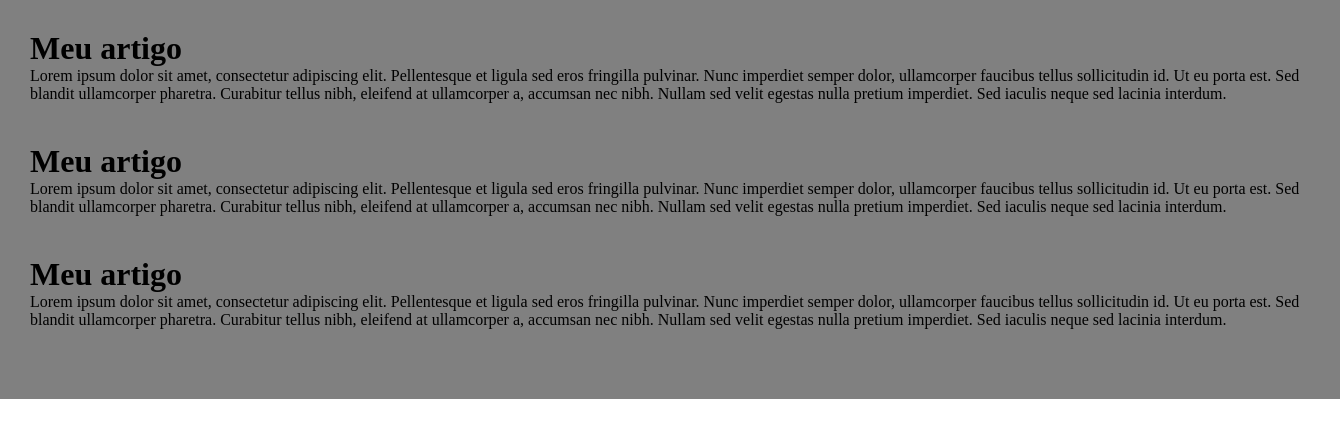
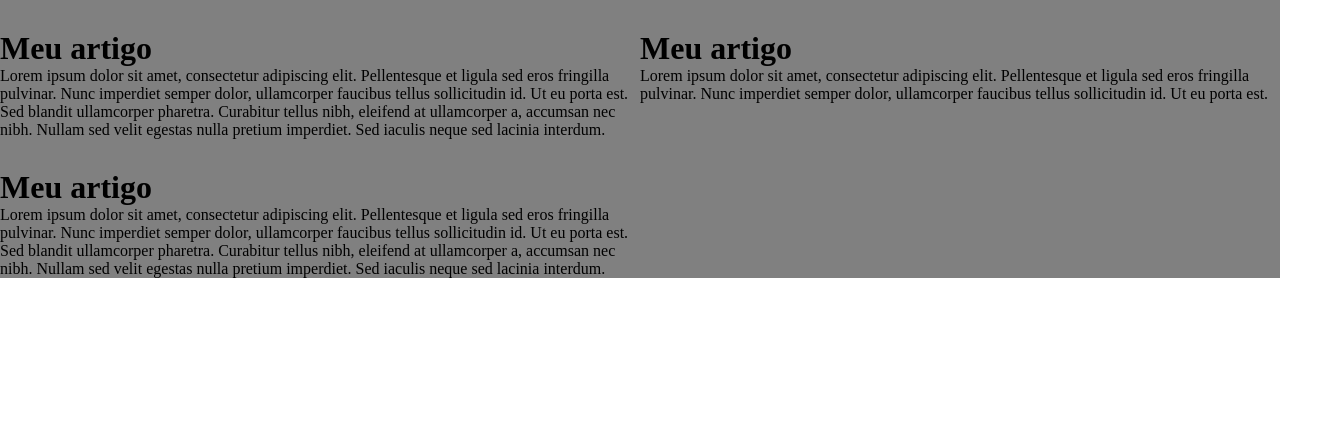
Before and after one commit to paulovitorarruda/front-end-aulas, a plain HTML site: page index.html in a window 1280 px wide. Shown: the whole page, 1340 px wide, since content can reach past the window. Drawn offline with Linux system fonts and the light colour scheme.

Commit message:
Aula 12 CSS
A propriedade display e técnicas de espaçamentos: Parte 1

```diff
--- a/css/style.css
+++ b/css/style.css
@@ -20,24 +20,19 @@ html,body{
 	width: 1280px;
 	margin: 0 auto;
 	background-color: gray;
-	padding-left: 30px;
-	padding-right: 30px;
-	padding-top: 30px;
-	padding-bottom: 30px;
+}
+
+.artigo{
+	vertical-align: top;
+	margin-top: 30px;
+	margin-right: -4px;
+	display: inline-block;
+	width: 640px;
 }
 /*
-box-sizing: define como a largura e a altura de um elemento
-são calculadas: devem incluir preenchimento e bordas ou não.
-padding-left: define o preenchimento esquerdo de um elemento.
-padding-right: define o preenchimento direito de um elemento.
-padding-top: define o preenchimento superior de um elemento.
-padding-bottom: define o preenchimento inferior de um elemento.
+vertical-align: define o alinhamento vertical de um elemento.
+
+display: inline-block; Exibe um elemento como um contêiner de bloco em linha.
+O elemento em si é formatado como um elemento em linha, mas você
+pode aplicar valores de altura e largura.
 */
-
-.artigo{
-	width: 100%;
-	margin-bottom: 40px;
-}
-/*
-margin-bottom: define a margem inferior de um elemento.
-*/
--- a/index.html
+++ b/index.html
@@ -20,7 +20,7 @@
     <div class="artigo">
         <h1>Meu artigo</h1>
         <p>
-        Lorem ipsum dolor sit amet, consectetur adipiscing elit. Pellentesque et ligula sed eros fringilla pulvinar. Nunc imperdiet semper dolor, ullamcorper faucibus tellus sollicitudin id. Ut eu porta est. Sed blandit ullamcorper pharetra. Curabitur tellus nibh, eleifend at ullamcorper a, accumsan nec nibh. Nullam sed velit egestas nulla pretium imperdiet. Sed iaculis neque sed lacinia interdum.
+        Lorem ipsum dolor sit amet, consectetur adipiscing elit. Pellentesque et ligula sed eros fringilla pulvinar. Nunc imperdiet semper dolor, ullamcorper faucibus tellus sollicitudin id. Ut eu porta est.
         </p>
     </div><!--artigo-->
 
```
